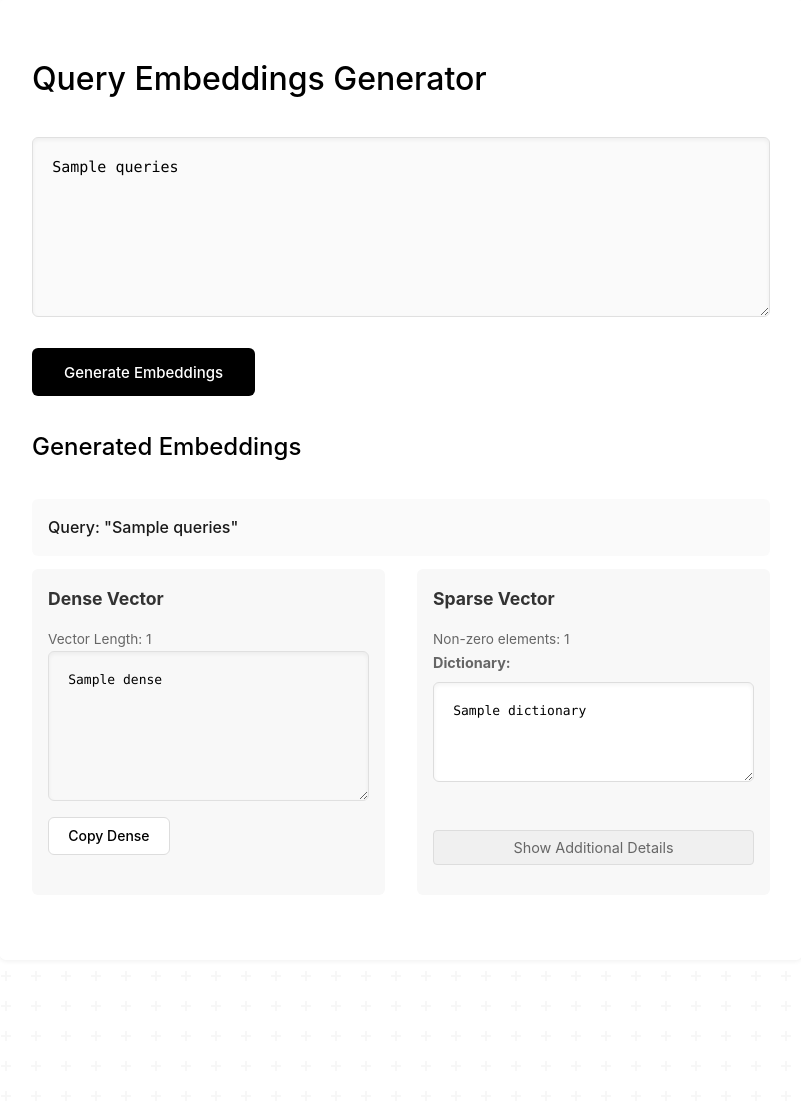
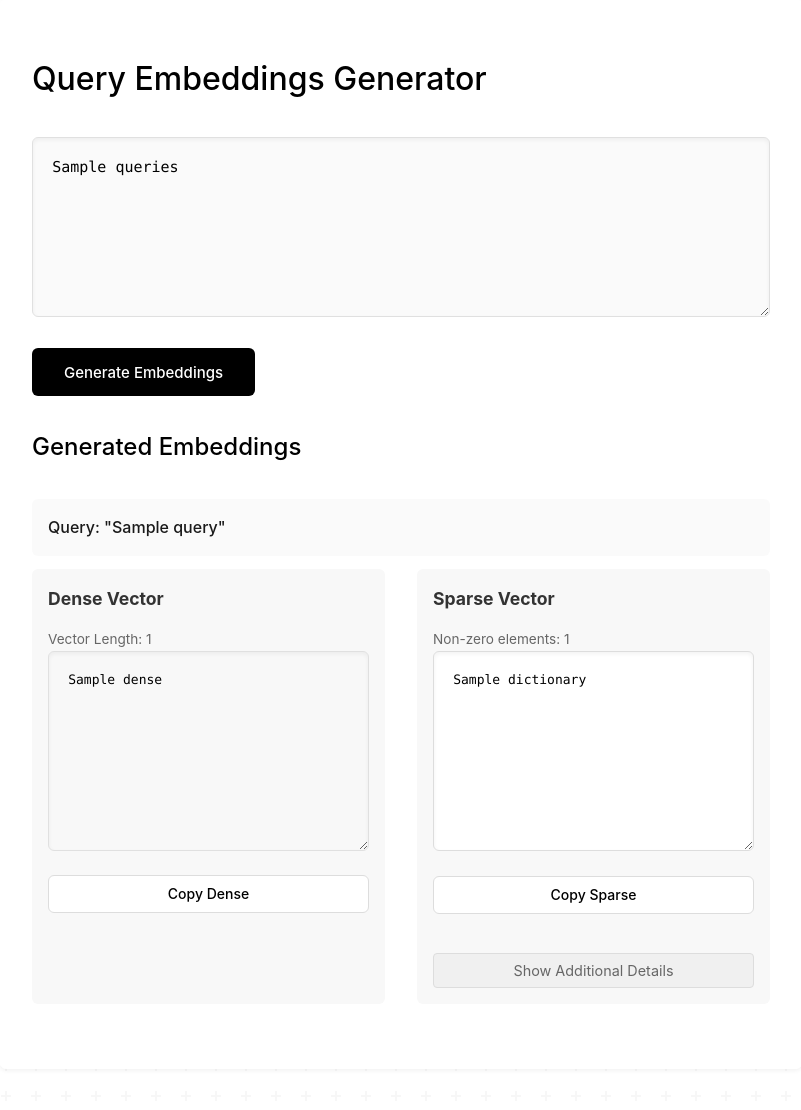
Before and after one commit to aosman25/islam-ai, a Flask app: template query_embedding_web_tool/templates/index.html in a window 1280 px wide. Shown: the part 49-1159 px from the top of the page, without its empty margins (239-1040 px from the left). Run offline with Flask 3, Linux system fonts and the light colour scheme; the template is opened without the code that fills it: most values are stand-ins (such as "Sample title", 1, 10 or a date in 2020).

Commit message:
Fix empty queries and lines bug

```diff
--- a/query_embedding_web_tool/app.py
+++ b/query_embedding_web_tool/app.py
@@ -2,9 +2,7 @@
 from pymilvus import model
 import os
 from dotenv import load_dotenv
-from rank_bm25 import BM25Okapi
 from typing import List, Dict
-import numpy as np
 import json
 
 # Load Environment Variables
@@ -56,7 +54,11 @@
     if request.method == "POST":
         queries = request.form.get("queries")
         if queries:
-            query_list = [q.strip() for q in queries.strip().split("\n") if q.strip()]
+            query_list = [
+                q.replace("\r", "").strip()
+                for q in queries.split("\n")
+                if q.replace("\r", "").strip() != ""
+            ]
             if len(query_list) > 10:
                 return render_template(
                     "index.html",
@@ -71,6 +73,7 @@
                     "index.html",
                     combined_embeddings=combined_embeddings,
                     queries=queries,
+                    query_list=query_list,
                 )
             except Exception as e:
                 error_message = f"Error generating embeddings: {str(e)}"
@@ -84,4 +87,4 @@
 
 
 if __name__ == "__main__":
-    app.run(debug=True)
+    app.run()
--- a/query_embedding_web_tool/requirements.txt
+++ b/query_embedding_web_tool/requirements.txt
@@ -3,4 +3,3 @@
 pymilvus[model]
 python-dotenv
 gunicorn
-rank_bm25
--- a/query_embedding_web_tool/templates/index.html
+++ b/query_embedding_web_tool/templates/index.html
@@ -41,8 +41,8 @@
       <h2>Generated Embeddings</h2>
       {% for dense, sparse in combined_embeddings %}
       <div class="query-header">
-        <div class="query-text">
-          Query: "{{ queries.split('\n')[loop.index0] }}"
+        <div name="query_list" class="query-text">
+          Query: "{{ query_list[loop.index0] }}"
         </div>
       </div>
       <div class="embeddings-container">
@@ -50,11 +50,17 @@
           <h3>Dense Vector</h3>
           <div class="embedding-length">Vector Length: {{ dense|length }}</div>
           <div class="embedding">
-            <textarea readonly>{{ dense }}</textarea>
-            <button class="copy-btn" data-embedding="{{ dense }}">
-              Copy Dense
-            </button>
+            <textarea style="width: 100%; height: 200px" readonly>
+{{ dense }}</textarea
+            >
           </div>
+          <button
+            style="width: 100%"
+            class="copy-btn"
+            data-embedding="{{ dense }}"
+          >
+            Copy Dense
+          </button>
         </div>
         <div class="embedding-section">
           <h3>Sparse Vector</h3>
@@ -63,9 +69,17 @@
           </div>
           <div class="sparse-details">
             <div class="sparse-item">
-              <strong>Dictionary:</strong>
-              <textarea readonly>{{ sparse.dictionary }}</textarea>
+              <textarea style="height: 200px" class="output-textarea" readonly>
+{{ sparse.dictionary }}</textarea
+              >
             </div>
+            <button
+              style="position: relative; bottom: 7px"
+              class="copy-btn"
+              data-embedding="{{  sparse.dictionary }}"
+            >
+              Copy Sparse
+            </button>
             <div class="dropdown-container">
               <button class="dropdown-btn">Show Additional Details</button>
               <div class="additional-details hidden">
```
